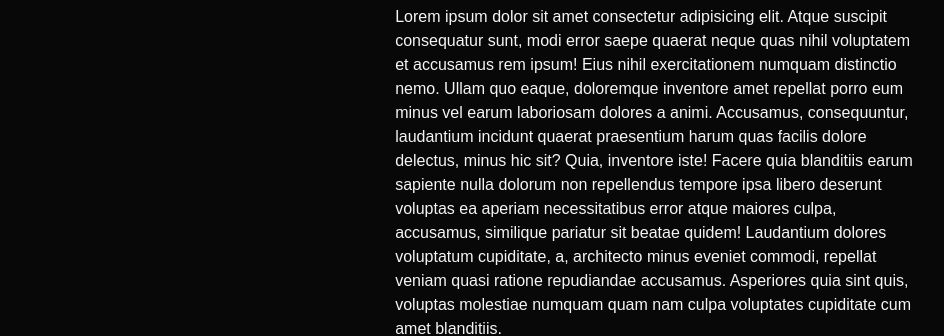
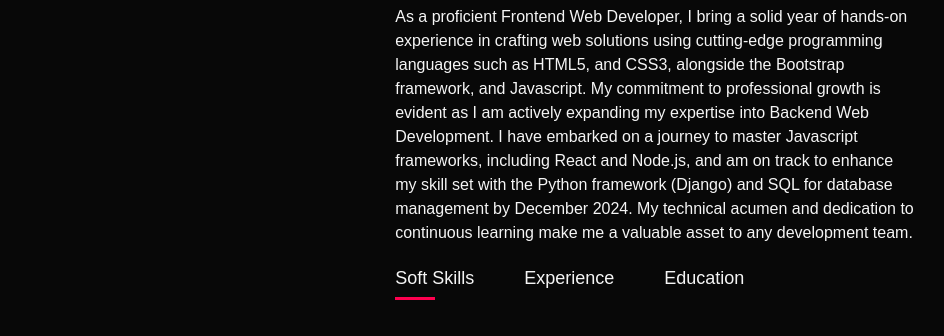
Before and after one commit to StephenNyansoho/portfolio, a plain HTML site: page index.html in a window 1280 px wide. Shown: the part 623-959 px from the top of the page, without its empty margins (166-1110 px from the left). Drawn offline with nearby package versions, Linux system fonts and the light colour scheme.

Commit message:
Update index.html

```diff
--- a/index.html
+++ b/index.html
@@ -50,10 +50,7 @@
                 <div class="about-col-2">
                   <h1 class="sub-title">About Me</h1>
                   <p>
-                    Lorem ipsum dolor sit amet consectetur adipisicing elit. Atque suscipit consequatur sunt, modi error saepe quaerat neque quas nihil voluptatem et accusamus rem ipsum! Eius nihil exercitationem numquam distinctio nemo.
-                    Ullam quo eaque, doloremque inventore amet repellat porro eum minus vel earum laboriosam dolores a animi. Accusamus, consequuntur, laudantium incidunt quaerat praesentium harum quas facilis dolore delectus, minus hic sit?
-                    Quia, inventore iste! Facere quia blanditiis earum sapiente nulla dolorum non repellendus tempore ipsa libero deserunt voluptas ea aperiam necessitatibus error atque maiores culpa, accusamus, similique pariatur sit beatae quidem!
-                    Laudantium dolores voluptatum cupiditate, a, architecto minus eveniet commodi, repellat veniam quasi ratione repudiandae accusamus. Asperiores quia sint quis, voluptas molestiae numquam quam nam culpa voluptates cupiditate cum amet blanditiis.
+                    As a proficient Frontend Web Developer, I bring a solid year of hands-on experience in crafting web solutions using cutting-edge programming languages such as HTML5, and CSS3, alongside the Bootstrap framework, and Javascript. My commitment to professional growth is evident as I am actively expanding my expertise into Backend Web Development. I have embarked on a journey to master Javascript frameworks, including React and Node.js, and am on track to enhance my skill set with the Python framework (Django) and SQL for database management by December 2024. My technical acumen and dedication to continuous learning make me a valuable asset to any development team.
                   </p>
                   <div class="tab-titles">
                     <p class="tab-links active-link" onclick="opentab('skills')">
```
